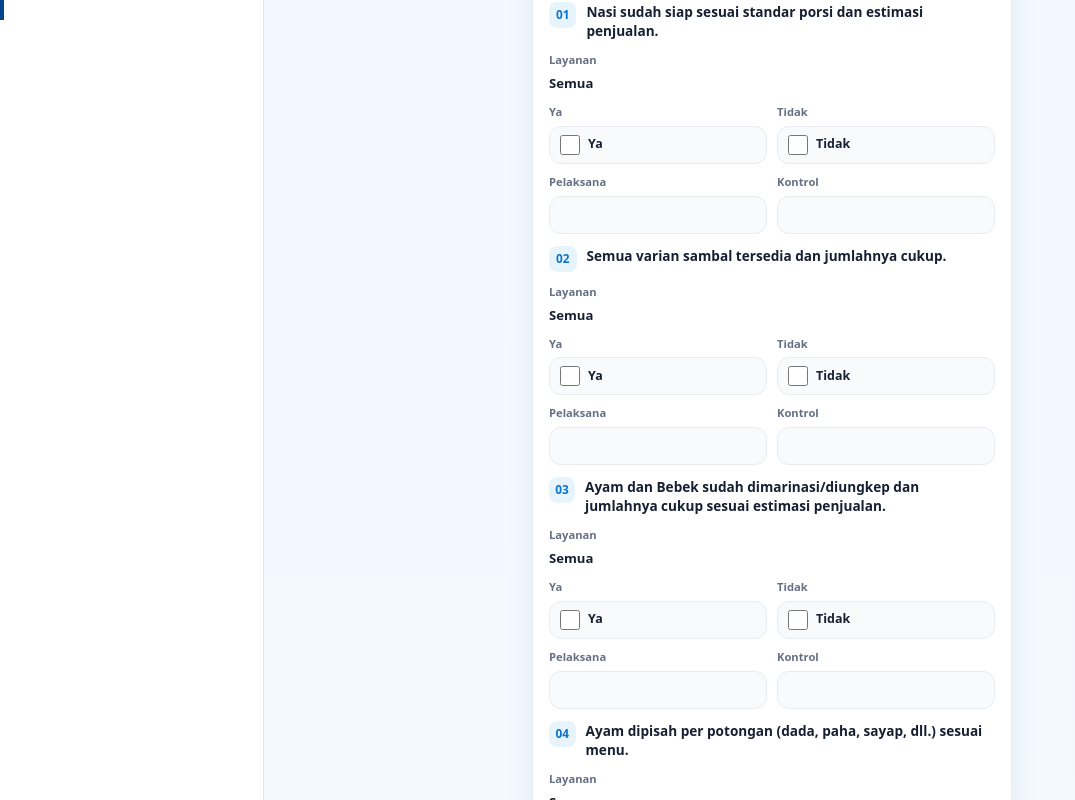
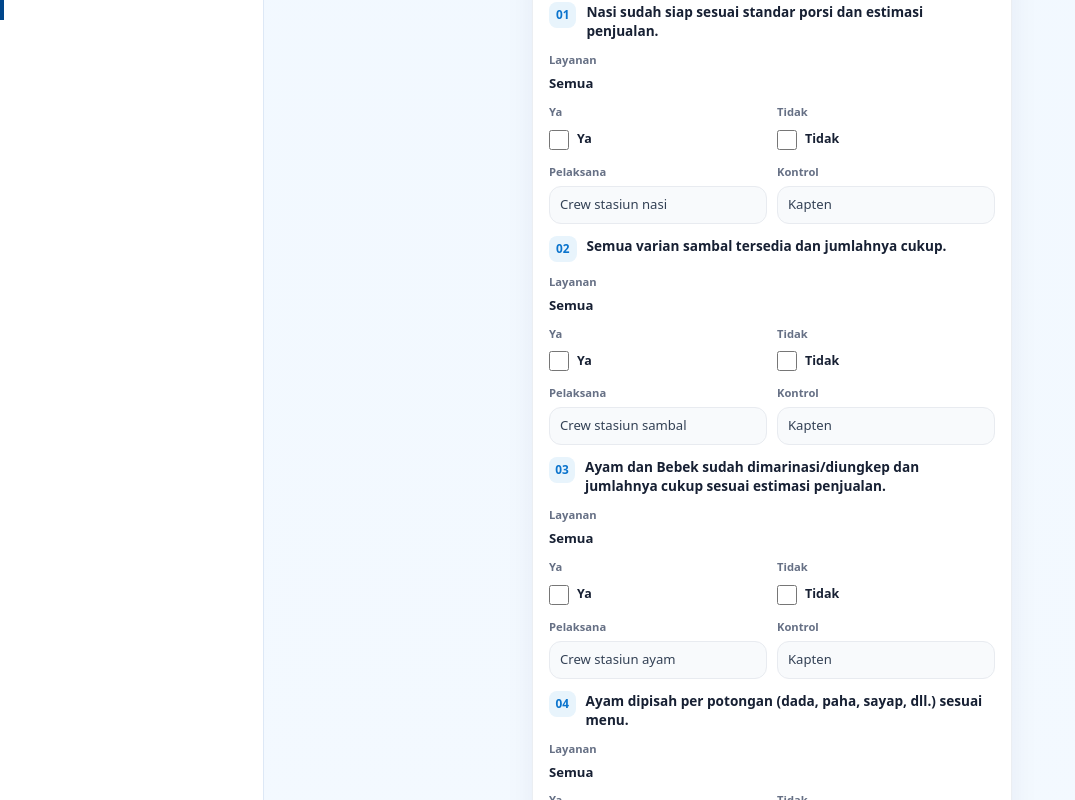
Before and after one commit to haidi20/e-double-check, a Vue app: page /question in a window 1280 px wide. Shown: the part 780-1580 px from the top of the page, without its empty margins (0-1075 px from the left). Built offline with nearby package versions, Linux system fonts and the light colour scheme.

Commit message:
[Fix] Perbaiki checkbox dan isi kolom admin
- Hilangkan latar abu-abu pada pilihan checkbox agar tampilan lebih ringkas.
- Tampilkan nilai pelaksana dan kontrol dari data PDF pada kolom teks milik Admin.

```diff
--- a/src/features/question/screen/QuestionScreen.css
+++ b/src/features/question/screen/QuestionScreen.css
@@ -524,13 +524,10 @@
 
 .question-answer-fields__choice {
   align-items: center;
-  background: #f8fafc;
-  border: 1px solid #e8ebf0;
-  border-radius: 12px;
   display: inline-flex;
   gap: 8px;
-  min-height: 38px;
-  padding: 8px 10px;
+  min-height: 28px;
+  padding: 2px 0;
 }
 
 .question-answer-fields__choice input {
--- a/src/features/question/vm/useQuestionVm.ts
+++ b/src/features/question/vm/useQuestionVm.ts
@@ -158,7 +158,26 @@ export const useQuestionVm = defineStore('questionVm', () => {
       return view.answers[answerKey]
     }
 
-    return getQuestion(questionId)?.values?.[columnId] ?? ''
+    const question = getQuestion(questionId)
+    const storedValue = question?.values?.[columnId]
+
+    if (storedValue !== undefined && storedValue !== '') {
+      return storedValue
+    }
+
+    const category = checklistVm.view.categories.find((item) => item.id === question?.categoryId)
+    const column = category?.columns.find((item) => item.id === columnId)
+    const label = column?.label.trim().toLowerCase()
+
+    if (label === 'pelaksana') {
+      return question?.executor ?? ''
+    }
+
+    if (label === 'kontrol') {
+      return question?.controller ?? ''
+    }
+
+    return storedValue ?? ''
   }
 
   const setAnswerValue = (questionId: string, columnId: string, value: ChecklistQuestionValue) => {
```
